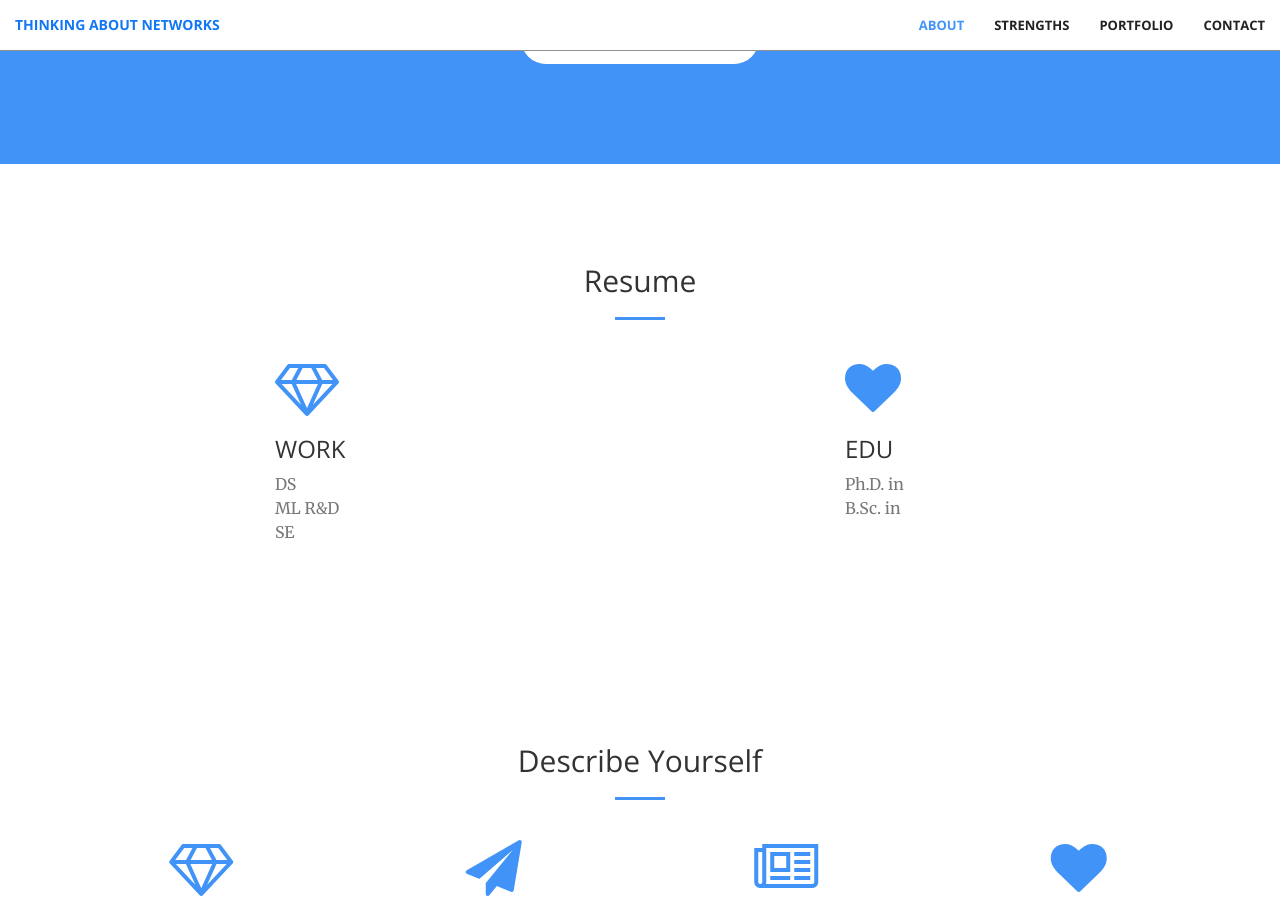
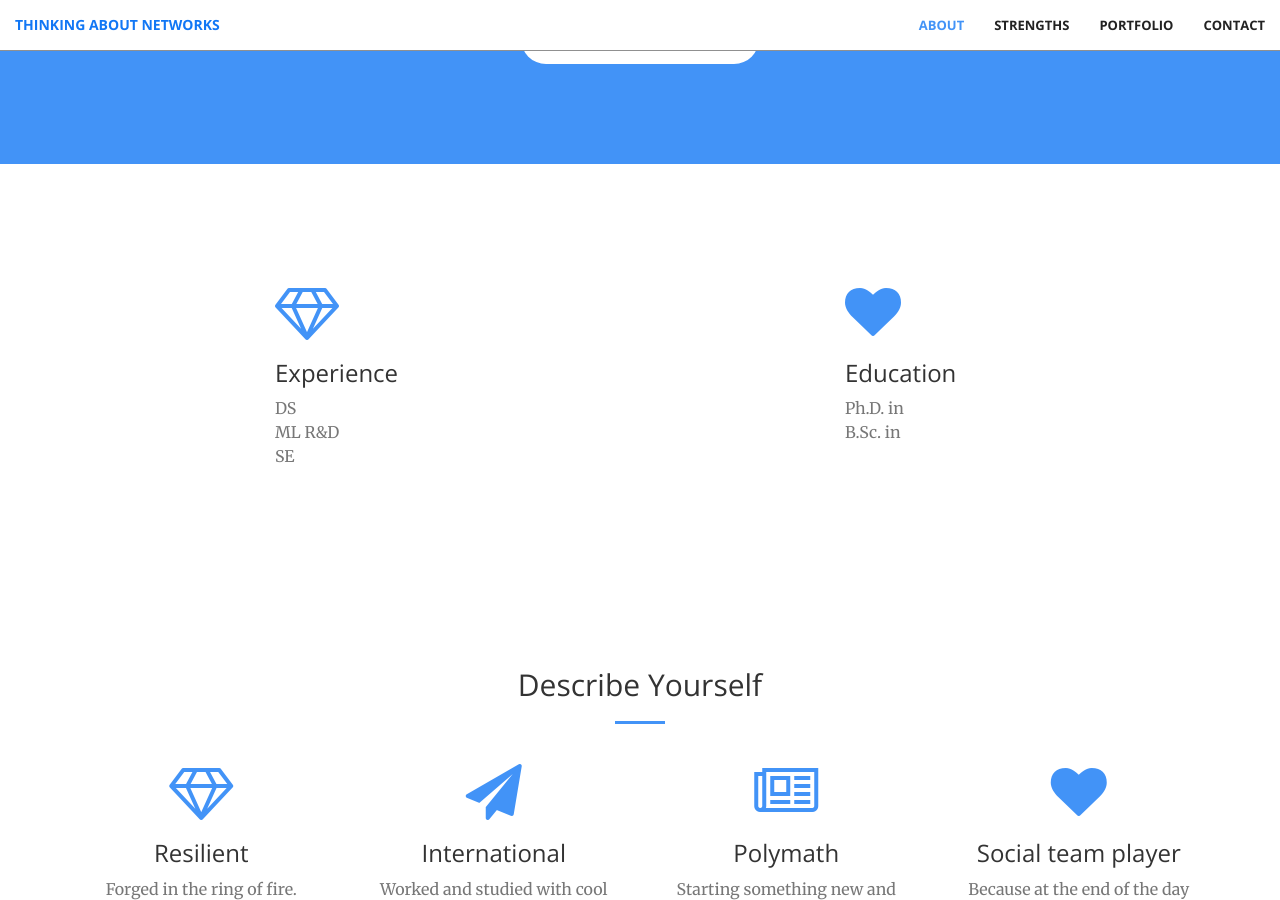
Before and after one commit to jvs--/jvs--.github.io, a Jekyll site: the page built from index.html, in a window 1280 px wide and 900 px high, scrolled down 1261 px. Built offline with Jekyll 4.4.1, drawn with Linux system fonts in a browser that asks for light colours.

Commit message:
remove resume section title

```diff
--- a/_includes/resume.html
+++ b/_includes/resume.html
@@ -1,15 +1,9 @@
 <section id="resume">
     <div class="container">
-
-        <div class="col-lg-12 text-center">
-            <h2 class="section-heading">Resume</h2>
-            <hr class="primary">
-        </div>
-
         <div class="col-md-4 col-md-offset-2">
             <div class="service-box">
                 <i class="fa fa-4x fa-diamond wow bounceIn text-primary"></i>
-                <h3>WORK</h3>
+                <h3>Experience</h3>
                 <p class="text-muted">DS</p>
                 <p class="text-muted">ML R&D</p>
                 <p class="text-muted">SE</p>
@@ -18,7 +12,7 @@
         <div class="col-md-4 col-md-offset-2">
             <div class="service-box">
                 <i class="fa fa-4x fa-heart wow bounceIn text-primary" data-wow-delay=".3s"></i>
-                <h3>EDU</h3>
+                <h3>Education</h3>
                 <p class="text-muted">Ph.D. in </p>
                 <p class="text-muted">B.Sc. in </p>
             </div>
```
